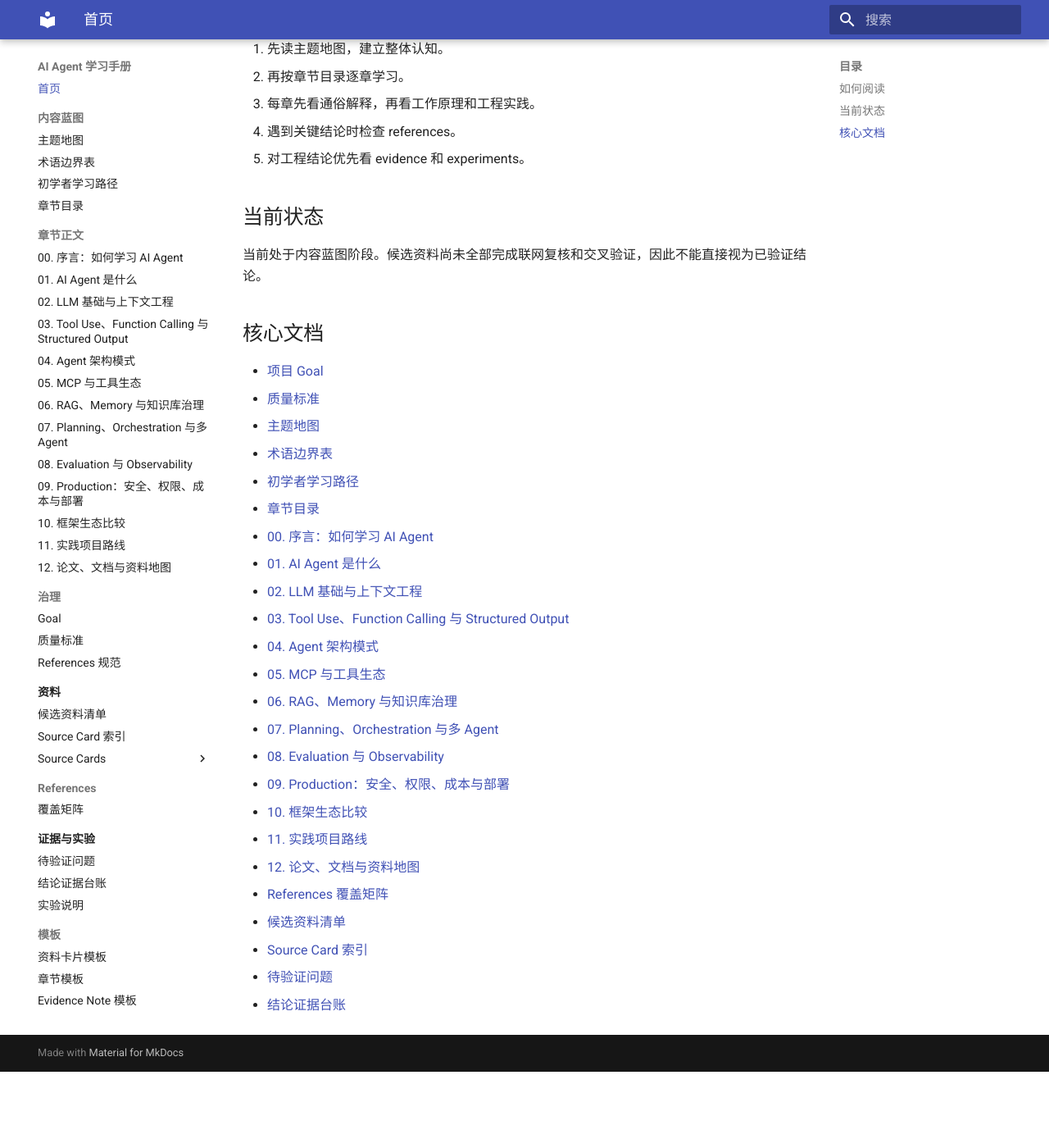
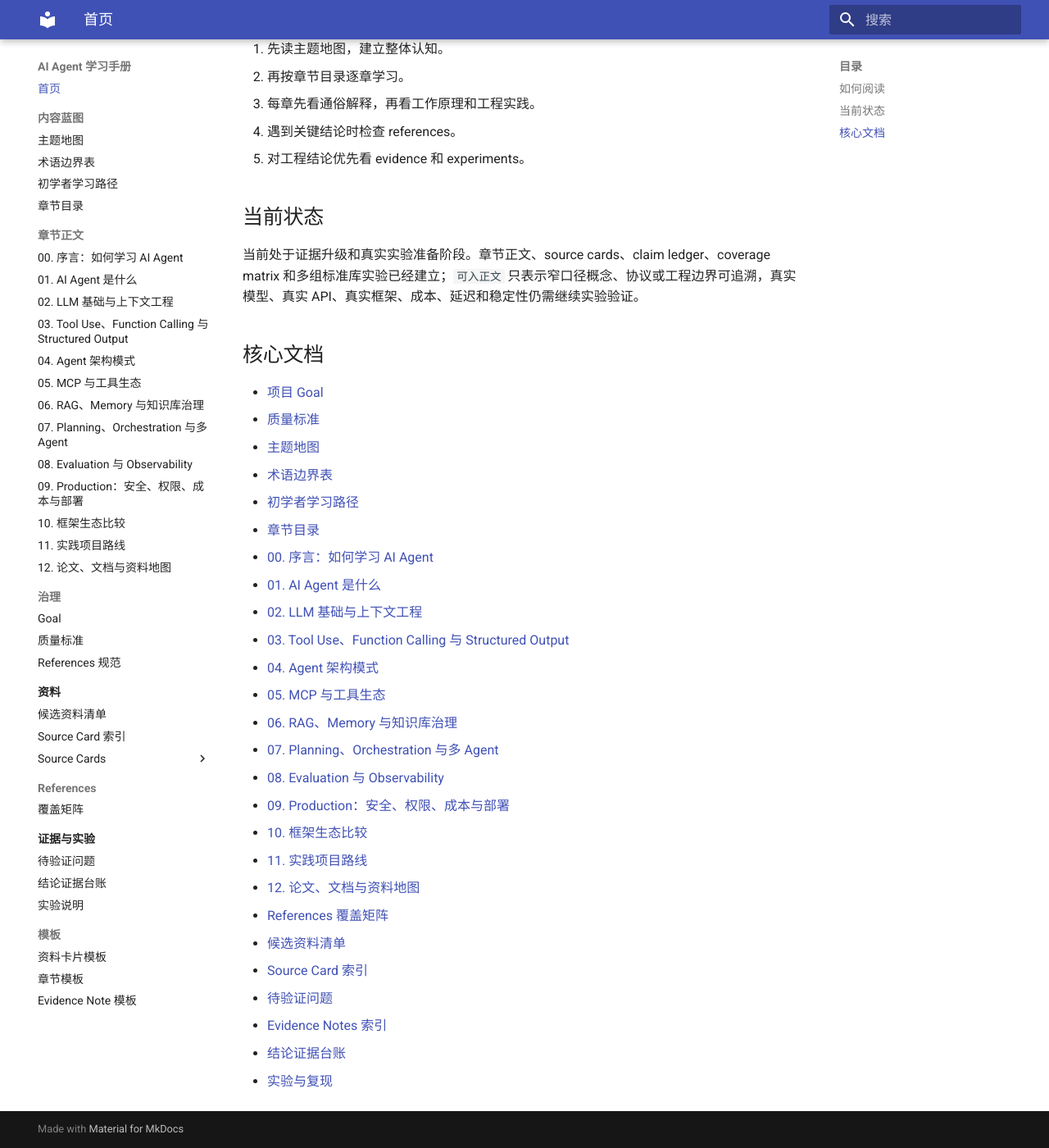
Before and after one commit to AmazingCaddy/readings-ai-agent, an MkDocs documentation site: the page built from docs/index.md, in a window 1280 px wide and 1400 px high, scrolled down 358 px. Shown: the whole window at 82% size. Built offline with MkDocs 1.6.1 and Material for MkDocs 9.7.7, drawn with Linux system fonts in a browser that asks for light colours; before the commit the page ends 1665 px from its top, so only the background shows below that.

```diff
--- a/docs/index.md
+++ b/docs/index.md
@@ -16,7 +16,7 @@
 
 ## 当前状态
 
-当前处于内容蓝图阶段。候选资料尚未全部完成联网复核和交叉验证，因此不能直接视为已验证结论。
+当前处于证据升级和真实实验准备阶段。章节正文、source cards、claim ledger、coverage matrix 和多组标准库实验已经建立；`可入正文` 只表示窄口径概念、协议或工程边界可追溯，真实模型、真实 API、真实框架、成本、延迟和稳定性仍需继续实验验证。
 
 ## 核心文档
 
@@ -43,4 +43,6 @@
 - [候选资料清单](sources/seed-candidates.md)
 - [Source Card 索引](sources/source-card-index.md)
 - [待验证问题](evidence/validation-backlog.md)
+- [Evidence Notes 索引](evidence/README.md)
 - [结论证据台账](evidence/claim-ledger.md)
+- [实验与复现](experiments/README.md)
```
Also changed, not shown: docs/local/summaries/2026-07-11-ai-agent-handbook.md (+3 -2 lines).
